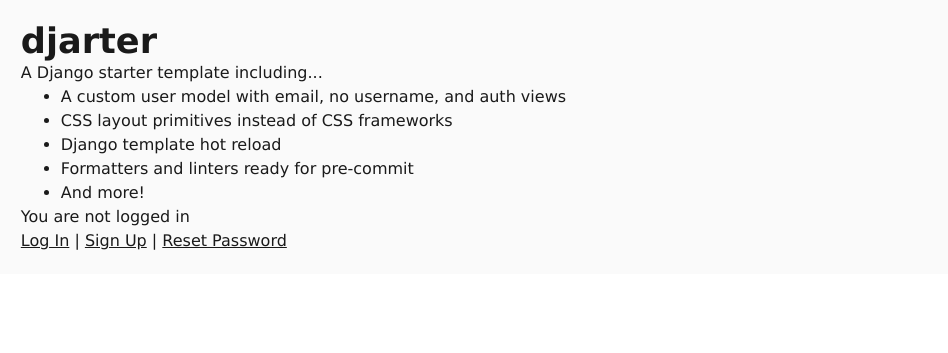
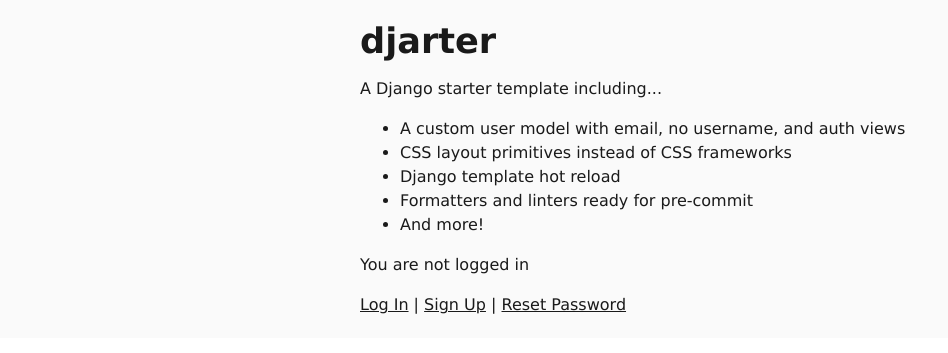
Before and after one commit to lancegoyke/djarter, a Django app: page / in a window 1280 px wide. Shown: the part 66-419 px from the top of the page, without its empty margins (0-948 px from the left). Run offline with Django 4.2, Linux system fonts and the light colour scheme; parts of the project's set-up code (start-up, migrations or seed data) failed here and were passed over.

Commit message:
auto center <main> element

```diff
--- a/static/style.css
+++ b/static/style.css
@@ -62,6 +62,17 @@
 main,
 nav {
   display: block;
+}
+
+main > * {
+  display: block;
+  margin-inline-start: auto;
+  margin-inline-end: auto;
+  max-width: 35rem;
+}
+
+main > * + * {
+  margin-block-start: var(--s0);
 }
 
 img {
```
